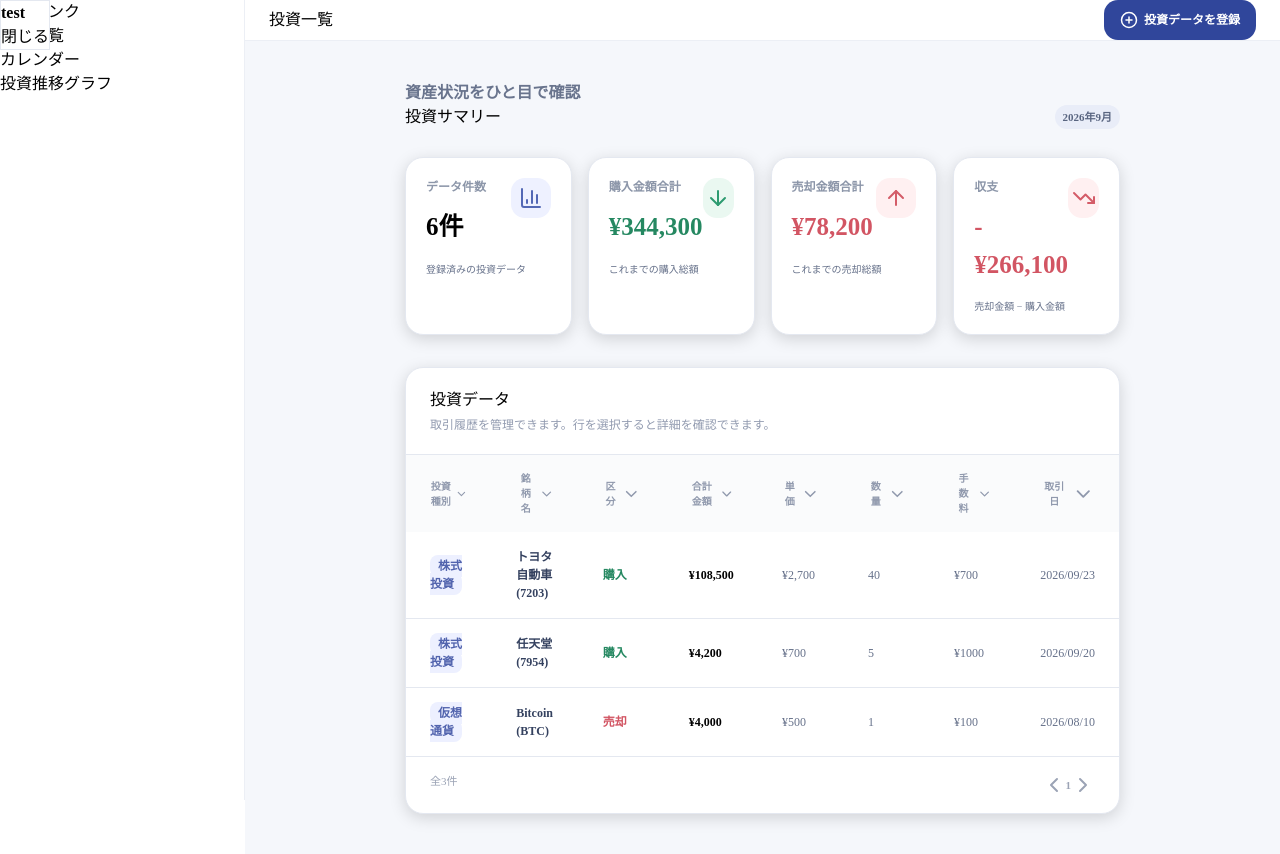
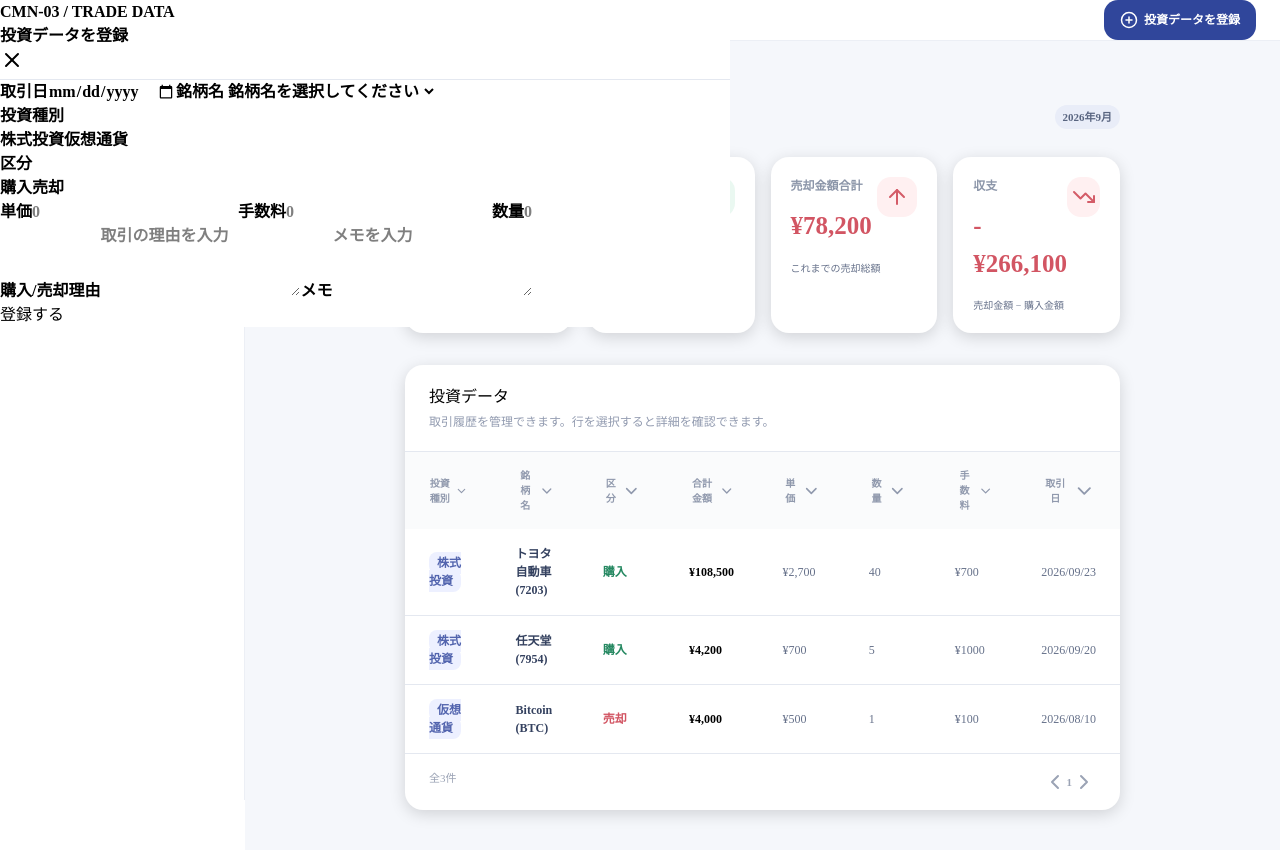
Before and after one commit to mn-area/touMEMO, a React (Vite) app in the folder frontend/: page / in a window 1280 px wide. Both pictures are taken after a click on the button "投資データを登録". Built offline with nearby package versions, Linux system fonts and the light colour scheme.

Commit message:
【フロント】投資登録ダイアログのHTML実装

```diff
--- a/frontend/src/RegistTradeDialog.tsx
+++ b/frontend/src/RegistTradeDialog.tsx
@@ -10,10 +10,77 @@ export default function RegistTradeDialog ({isOpen, onClose}: Props) {
     return (
         <>
             <div className="fixed inset-0 z-50 flex items-center justify-center backdrop-blur-md">
-                <dialog open className="static m-0 p-6 rounded-lg border shadow-xl">
+                <dialog open className="static m-0 rounded-2xl shadow-xl w-full max-w-xl">
                     <div>
-                        <h2 className="text-lg font-bold">test</h2>
-                        <button onClick={onClose}>閉じる</button>
+                        <div className="flex justify-between border-b px-7 py-5">
+                            <div>
+                                <p className="text-[10px] font-bold text-[#8c96aa] tracking-[.16em]">CMN-03 / TRADE DATA</p>
+                                <h2 className="text-lg font-bold mt-1">投資データを登録</h2>
+                            </div>
+                            <button type="button" onClick={onClose}>
+                                <svg xmlns="http://www.w3.org/2000/svg" width="24" height="24" viewBox="0 0 24 24" fill="none" stroke="currentColor" stroke-width="2" stroke-linecap="round" stroke-linejoin="round" className="lucide lucide-x" aria-hidden="true"><path d="M18 6 6 18"></path><path d="m6 6 12 12"></path></svg>
+                            </button>
+                        </div>
+                        <form className="grid gap-5 px-7 py-6">
+                            <div className="grid gap-4 sm:grid-cols-2">
+                                <label className="grid gap-2 text-xs font-bold text-[#5d6880]">
+                                    取引日
+                                    <input id="tradedate-input" type="date" className="h-10 rounded-lg border border-[#dfe4ed] px-3 text-sm font-normal text-[#26334f] outline-none focus:border-[#6276c2]" name="date"></input>
+                                </label>
+                                <label className="grid gap-2 text-xs font-bold text-[#5d6880]">
+                                    銘柄名
+                                    <select id="brandname-select" className="h-10 border border-[#dfe4ed] rounded-lg px-3 text-sm font-normal text-[#26334f] outline-none focus:border-[#6276c2]">
+                                        <option disabled selected>銘柄名を選択してください</option>
+                                        <option>トヨタ自動車（7203）</option>
+                                        <option>任天堂（7974）</option>
+                                        <option>ソニーグループ（6758）</option>
+                                        <option>三菱UFJ FG（8306）</option>
+                                    </select>
+                                </label>
+                            </div>
+                            <div className="grid gap-2">
+                                <span className="text-xs font-bold text-[#5d6880]">投資種別</span>
+                                <div className="flex gap-2">
+                                    <button className="flex-1 border rounded-lg px-3 py-2.5 text-xs font-bold border-[#30469b] bg-[#eef1ff] text-[#30469b]">株式投資</button>
+                                    <button className="flex-1 border rounded-lg px-3 py-2.5 text-xs font-bold border-[#dfe4ed] text-[#8791a4]">仮想通貨</button>
+                                </div>
+                            </div>
+                            <div className="grid gap-2">
+                                <span className="text-xs font-bold text-[#5d6880]">区分</span>
+                                <div className="flex gap-2">
+                                    <button className="flex-1 border rounded-lg px-3 py-2.5 text-xs font-bold border-[#42aa82] bg-[#edf9f3] text-[#258861]">購入</button>
+                                    <button className="flex-1 border rounded-lg px-3 py-2.5 text-xs font-bold border-[#dfe4ed] text-[#8791a4]">売却</button>
+                                </div>
+                            </div>
+                            <div  className="grid gap-4 sm:grid-cols-3">
+                                <label className="grid gap-2 text-xs font-bold text-[#5d6880]">
+                                    単価
+                                    <input id="unitprice-input" type="number" placeholder="0" min={0} className="h-10 border rounded-lg border-[#dfe4ed] font-normal outline-none focus:border-[#6276c2]"></input>
+                                </label>
+                                <label className="grid gap-2 text-xs font-bold text-[#5d6880]">
+                                    手数料
+                                    <input id="fee-input" type="number" placeholder="0" min={0} className="h-10 border rounded-lg border-[#dfe4ed] font-normal outline-none focus:border-[#6276c2]"></input>
+                                </label>
+                                <label className="grid gap-2 text-xs font-bold text-[#5d6880]">
+                                    数量
+                                    <input id="quantity-input" type="number" placeholder="0" min={0} className="h-10 border rounded-lg border-[#dfe4ed] font-normal outline-none focus:border-[#6276c2]"></input>
+                                </label>
+                            </div>
+                            <div className="grid gap-4 sm:grid-cols-2">
+                                <label className="grid gap-2 text-xs font-bold text-[#5d6880]">
+                                    購入/売却理由
+                                    <textarea id="reason-input" placeholder="取引の理由を入力" rows={3} className="resize-none rounded-lg border border-[#dfe4ed] px-3 py-2 text-sm font-normal text-[#26334f] outline-none focus:border-[#6276c2]" name="date"></textarea>
+                                </label>
+                                <label className="grid gap-2 text-xs font-bold text-[#5d6880]">
+                                    メモ
+                                    <textarea id="memo-input" placeholder="メモを入力" rows={3} className="resize-none rounded-lg border border-[#dfe4ed] px-3 py-2 text-sm font-normal text-[#26334f] outline-none focus:border-[#6276c2]" name="date"></textarea>
+                                </label>
+                            </div>
+                            <div className="flex justify-between border-t border-[#edf0f5] pt-5">
+                                <span></span>
+                                <button type="submit" id="trade-regist-btn" className="border rounded-lg text-sm font-medium px-2.5 bg-[#30469b] h-8 text-white">登録する</button>
+                            </div>
+                        </form>
                     </div>
                 </dialog>
             </div>
--- a/frontend/src/Tradelist.tsx
+++ b/frontend/src/Tradelist.tsx
@@ -21,7 +21,7 @@ export default function TradeListTemp() {
             <main>
                 <header>
                     <h4>投資一覧</h4>
-                    <button type="button" id="regist-trade-btn" className="font-bold" onClick={() => setIsOpen(true)}>
+                    <button type="button" id="open-trade-dialg-btn" className="font-bold" onClick={() => setIsOpen(true)}>
                         <svg xmlns="http://www.w3.org/2000/svg" width="24" height="24" viewBox="0 0 24 24" fill="none" stroke="currentColor" stroke-width="2" stroke-linecap="round" stroke-linejoin="round" className="lucide lucide-circle-plus" aria-hidden="true" data-icon="inline-start"><circle cx="12" cy="12" r="10"></circle><path d="M8 12h8"></path><path d="M12 8v8"></path></svg>
                         投資データを登録
                     </button>
@@ -30,12 +30,12 @@ export default function TradeListTemp() {
                     <div id="summary-header">
                         <div>
                             <p id="summary-text">資産状況をひと目で確認</p>
-                            <h2 id="summary-title">投資サマリー</h2>
+                            <h2 id="summary-title" className="text-2xl font-bold">投資サマリー</h2>
                         </div>
                         <span id="current-month" className="font-bold">2026年9月</span>
                     </div>
                     <section id="card-area">
-                        <div className="card-item border">
+                        <div className="card-item border border-[#dfe4ed]">
                             <div className="card-data">
                                 <div>
                                     <p className="card-title font-bold">データ件数</p>
@@ -47,7 +47,7 @@ export default function TradeListTemp() {
                             </div>
                             <p className="card-text grey-text">登録済みの投資データ</p>
                         </div>
-                        <div className="card-item border">
+                        <div className="card-item border border-[#dfe4ed]">
                             <div className="card-data">
                                 <div>
                                     <p className="card-title font-bold">購入金額合計</p>
@@ -59,7 +59,7 @@ export default function TradeListTemp() {
                             </div>
                             <p className="card-text grey-text">これまでの購入総額</p>
                         </div>
-                        <div className="card-item border">
+                        <div className="card-item border border-[#dfe4ed]">
                             <div className="card-data">
                                 <div>
                                     <p className="card-title font-bold">売却金額合計</p>
@@ -71,7 +71,7 @@ export default function TradeListTemp() {
                             </div>
                             <p className="card-text grey-text">これまでの売却総額</p>
                         </div>
-                        <div className="card-item border" >
+                        <div className="card-item border border-[#dfe4ed]">
                             <div className="card-data">
                                 <div>
                                     <p className="card-title font-bold">収支</p>
@@ -84,7 +84,7 @@ export default function TradeListTemp() {
                             <p className="card-text grey-text">売却金額 − 購入金額</p>
                         </div>
                     </section>
-                    <section id="trade-data-area" className="border">
+                    <section id="trade-data-area" className="border border-[#dfe4ed]">
                         <div id="data-area-header" className="border-b">
                             <div>
                                 <h2 id="data-area-title">投資データ</h2>
--- a/frontend/src/index.css
+++ b/frontend/src/index.css
@@ -157,7 +157,7 @@ header h4 {
   margin: 0;
 }
 
-#regist-trade-btn {
+#open-trade-dialg-btn {
   display: flex;
   align-items: center;
   gap: 6px;
@@ -169,7 +169,7 @@ header h4 {
   height: 40px;
 }
 
-#regist-trade-btn svg {
+#open-trade-dialg-btn svg {
   width: 18px;
   height: 18px;
   flex-shrink: 0;
@@ -345,10 +345,10 @@ header h4 {
   align-items: center;
 }
 
-.border {
+/* .border {
   border: 1px solid;
   border-color: rgb(228, 232, 240);
-}
+} */
 
 .border-b {
   border-bottom: 1px solid;
@@ -391,3 +391,15 @@ header h4 {
     grid-template-columns: repeat(4, minmax(0px, 1fr));
   }
 }
+
+@media (min-width: 40rem) {
+  .sm\grid-cols-2 {
+    grid-template-columns: repeat(2, minmax(0, 1fr));
+  }
+}
+
+@media (min-width: 40rem) {
+  .sm\grid-cols-3 {
+    grid-template-columns: repeat(3, minmax(0, 1fr));
+  }
+}
```
